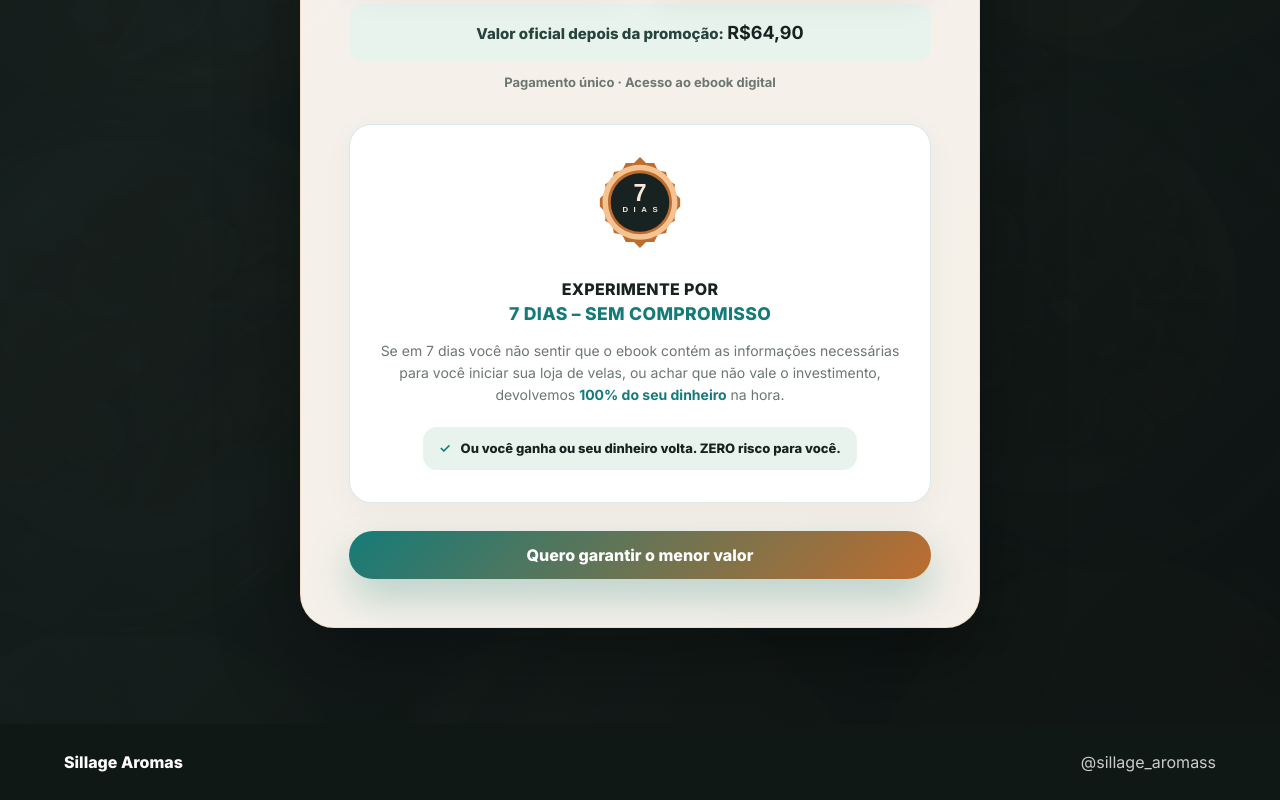
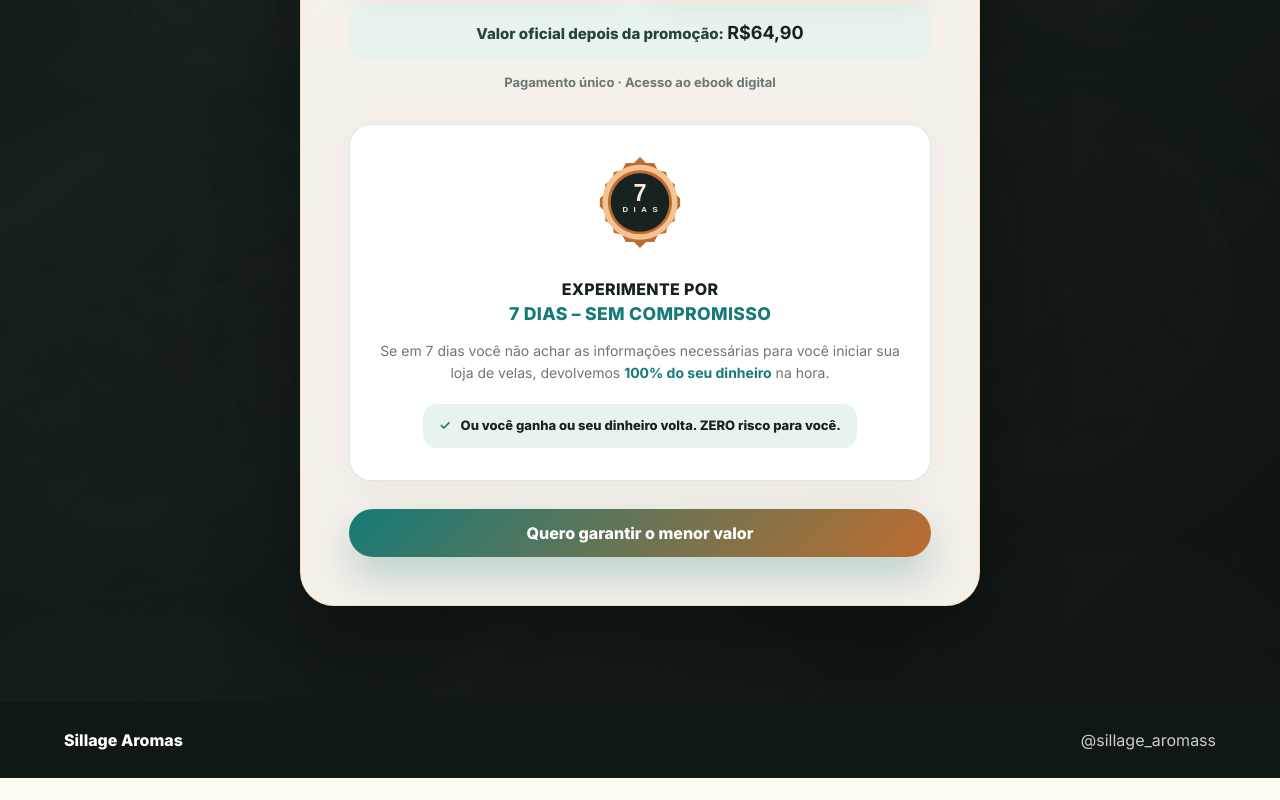
Before and after one commit to Tavaresgustavo0/renda-extra-sillage, a website: page index.html in a window 1280 px wide. Shown: the part 6791-7591 px from the top of the page. After the commit the page ends 7569 px from the top, so only its background shows below. Drawn offline with nearby package versions, Linux system fonts and the light colour scheme.

Commit message:
Update index.html

```diff
--- a/index.html
+++ b/index.html
@@ -280,7 +280,7 @@
             </div>
             <div class="guarantee-content">
               <h4>EXPERIMENTE POR <span>7 DIAS – SEM COMPROMISSO</span></h4>
-              <p>Se em 7 dias você não sentir que o ebook contém as informações necessárias para você iniciar sua loja de velas, ou achar que não vale o investimento, devolvemos <strong>100% do seu dinheiro</strong> na hora.</p>
+              <p>Se em 7 dias você não achar as informações necessárias para você iniciar sua loja de velas, devolvemos <strong>100% do seu dinheiro</strong> na hora.</p>
               <div class="guarantee-footer">
                 <span class="check-icon">✓</span> Ou você ganha ou seu dinheiro volta. ZERO risco para você.
               </div>
```
